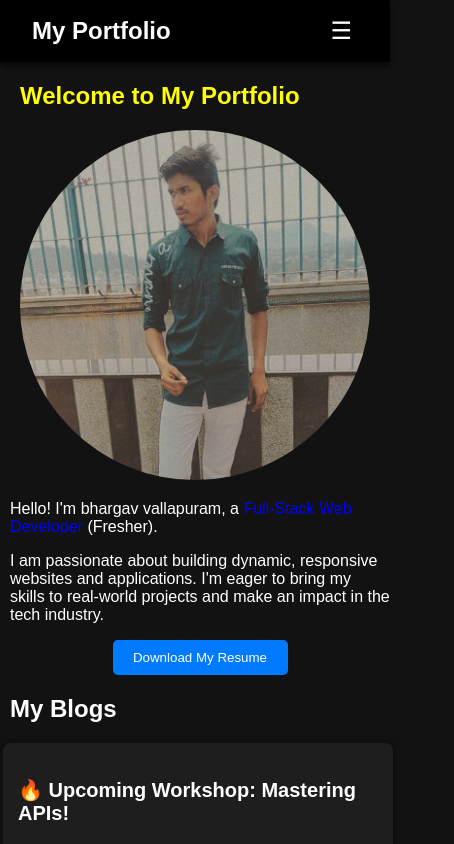
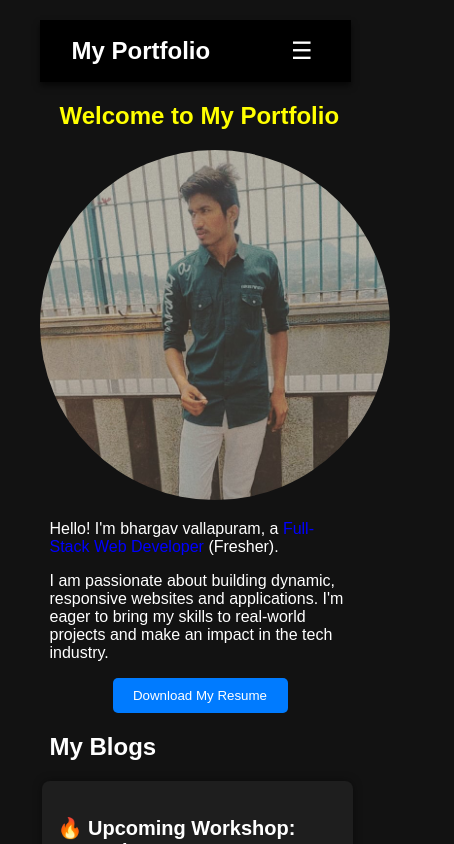
Before and after one commit to Bhargavvallapuram/portfolio_frontend, a React (Create React App) app: page /#/ in a window 390 px wide. Shown: the top 844 px of the page, 454 px wide, since content can reach past the window. Built offline with nearby package versions, Linux system fonts and the light colour scheme.

Commit message:
Update styles.css

```diff
--- a/src/styles.css
+++ b/src/styles.css
@@ -1,10 +1,29 @@
-/* General Styling */
 body {
   margin: 0;
   font-family: Arial, sans-serif;
   background-color: #121212; /* Dark theme background */
   color: #ffffff; /* White text for better contrast */
+  width: 100%; /* set the width to 100% */
+  max-width: 1200px; /* set the maximum width to 1200px */
+  margin: 0 auto; /* center the container */
+  padding: 20px; /* add some padding */
+  box-sizing: border-box; /* set the box-sizing property to border-box */
+}
 
+/* Mobile-specific CSS file */
+
+/* Target screen sizes between 320px and 480px */
+@media (min-width: 320px) and (max-width: 480px) {
+  body {
+    max-width: 90%; /* set the maximum width to 90% */
+  }
+}
+
+/* Target screen sizes between 480px and 768px */
+@media (min-width: 480px) and (max-width: 768px) {
+  body{
+    max-width: 80%; /* set the maximum width to 80% */
+  }
 }
 
 /* Header Styling */
```
